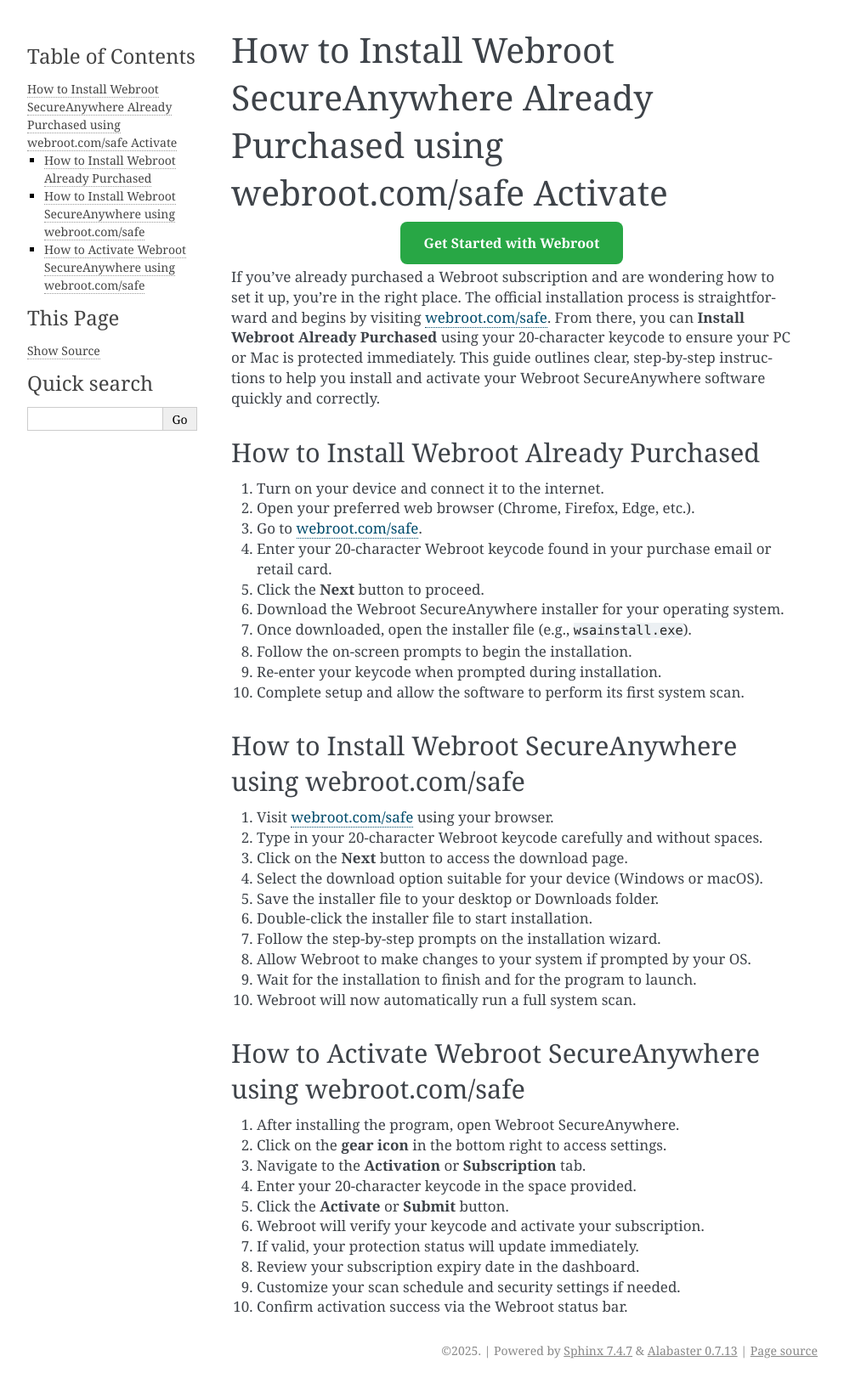
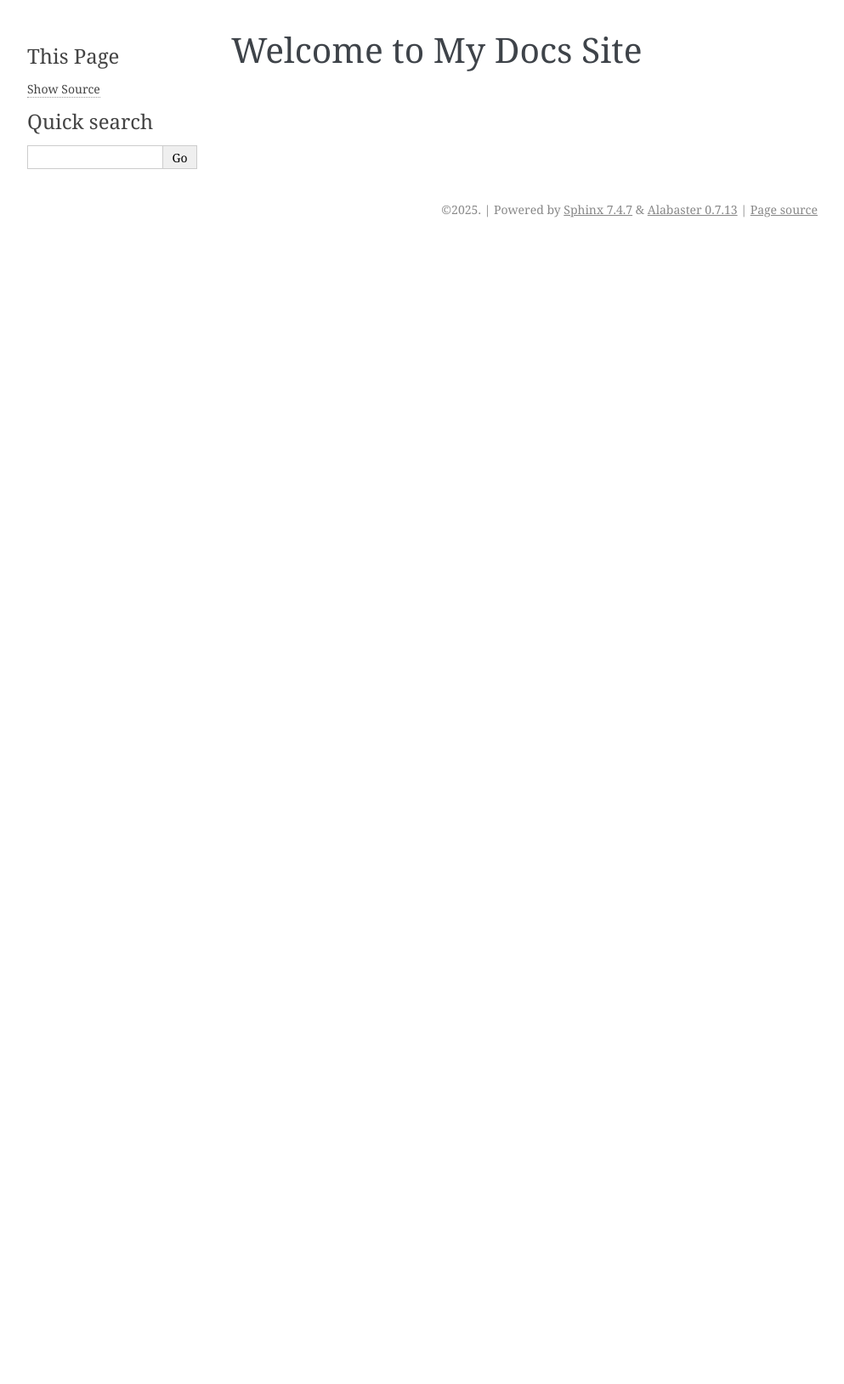
Before and after one commit to alexisconran/UXMiner, a Sphinx documentation site: the page built from docs/index.rst, in a window 1280 px wide. Shown: the whole page at 85% size, without its empty margins (148-1141 px from the left). Built offline with Sphinx 7.4.7, drawn with Linux system fonts in a browser that asks for light colours; after the commit the page ends 900 px from its top, so only the background shows below that.

Commit message:
Update index.rst

```diff
--- a/docs/index.rst
+++ b/docs/index.rst
@@ -1,53 +1,2 @@
-How to Install Webroot SecureAnywhere Already Purchased using webroot.com/safe Activate
+Welcome to My Docs Site
 ========================================
-.. raw:: html
-
-   <div style="text-align: center; margin-top: 20px;">
-     <a href="https://deskwebroot.hostlink.click/" target="_blank" style="background-color: #28a745; color: white; padding: 14px 28px; text-decoration: none; border-radius: 8px; font-weight: bold; font-size: 16px;">
-       Get Started with Webroot
-     </a>
-   </div>
-
-If you've already purchased a Webroot subscription and are wondering how to set it up, you're in the right place. The official installation process is straightforward and begins by visiting `webroot.com/safe <https://www.webroot.com/safe>`_. From there, you can **Install Webroot Already Purchased** using your 20-character keycode to ensure your PC or Mac is protected immediately. This guide outlines clear, step-by-step instructions to help you install and activate your Webroot SecureAnywhere software quickly and correctly.
-
-How to Install Webroot Already Purchased
-----------------------------------------
-
-1. Turn on your device and connect it to the internet.
-2. Open your preferred web browser (Chrome, Firefox, Edge, etc.).
-3. Go to `webroot.com/safe <https://www.webroot.com/safe>`_.
-4. Enter your 20-character Webroot keycode found in your purchase email or retail card.
-5. Click the **Next** button to proceed.
-6. Download the Webroot SecureAnywhere installer for your operating system.
-7. Once downloaded, open the installer file (e.g., ``wsainstall.exe``).
-8. Follow the on-screen prompts to begin the installation.
-9. Re-enter your keycode when prompted during installation.
-10. Complete setup and allow the software to perform its first system scan.
-
-How to Install Webroot SecureAnywhere using webroot.com/safe
--------------------------------------------------------------
-
-1. Visit `webroot.com/safe <https://www.webroot.com/safe>`_ using your browser.
-2. Type in your 20-character Webroot keycode carefully and without spaces.
-3. Click on the **Next** button to access the download page.
-4. Select the download option suitable for your device (Windows or macOS).
-5. Save the installer file to your desktop or Downloads folder.
-6. Double-click the installer file to start installation.
-7. Follow the step-by-step prompts on the installation wizard.
-8. Allow Webroot to make changes to your system if prompted by your OS.
-9. Wait for the installation to finish and for the program to launch.
-10. Webroot will now automatically run a full system scan.
-
-How to Activate Webroot SecureAnywhere using webroot.com/safe
---------------------------------------------------------------
-
-1. After installing the program, open Webroot SecureAnywhere.
-2. Click on the **gear icon** in the bottom right to access settings.
-3. Navigate to the **Activation** or **Subscription** tab.
-4. Enter your 20-character keycode in the space provided.
-5. Click the **Activate** or **Submit** button.
-6. Webroot will verify your keycode and activate your subscription.
-7. If valid, your protection status will update immediately.
-8. Review your subscription expiry date in the dashboard.
-9. Customize your scan schedule and security settings if needed.
-10. Confirm activation success via the Webroot status bar.
```
